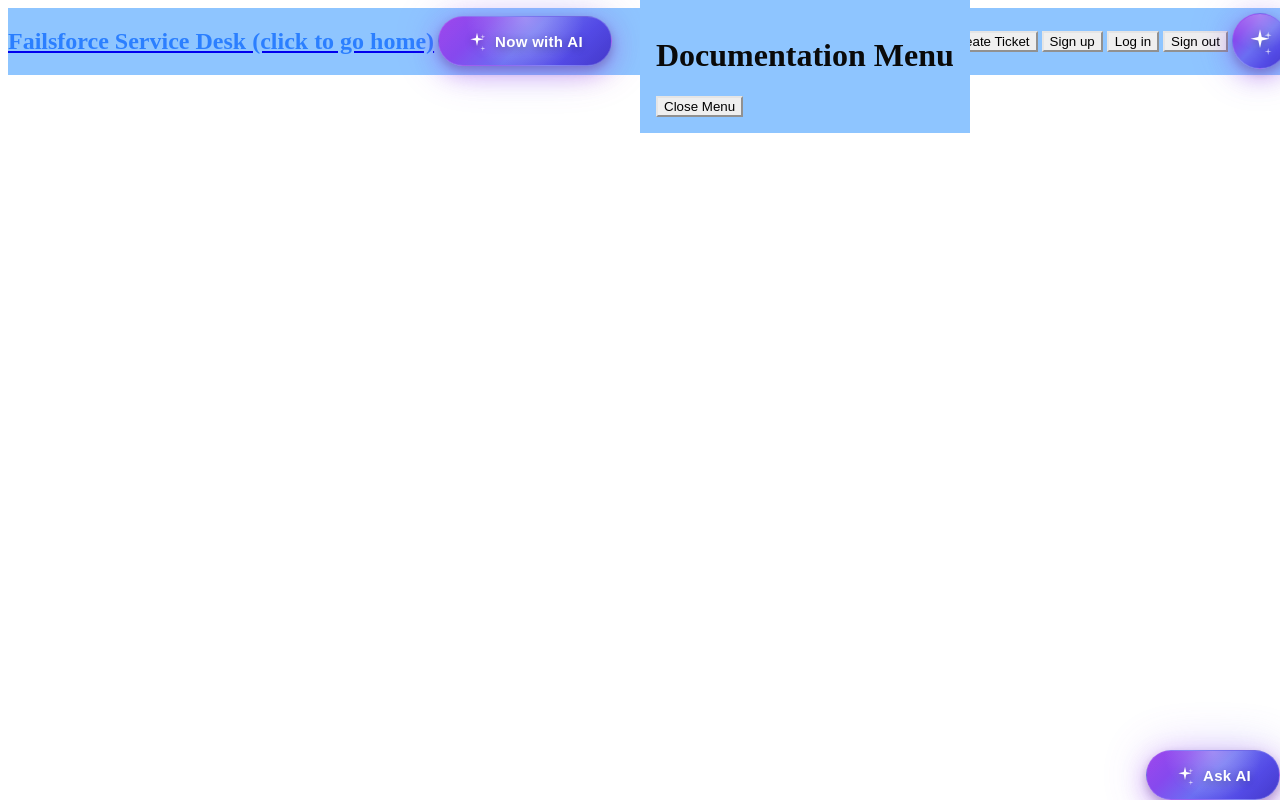
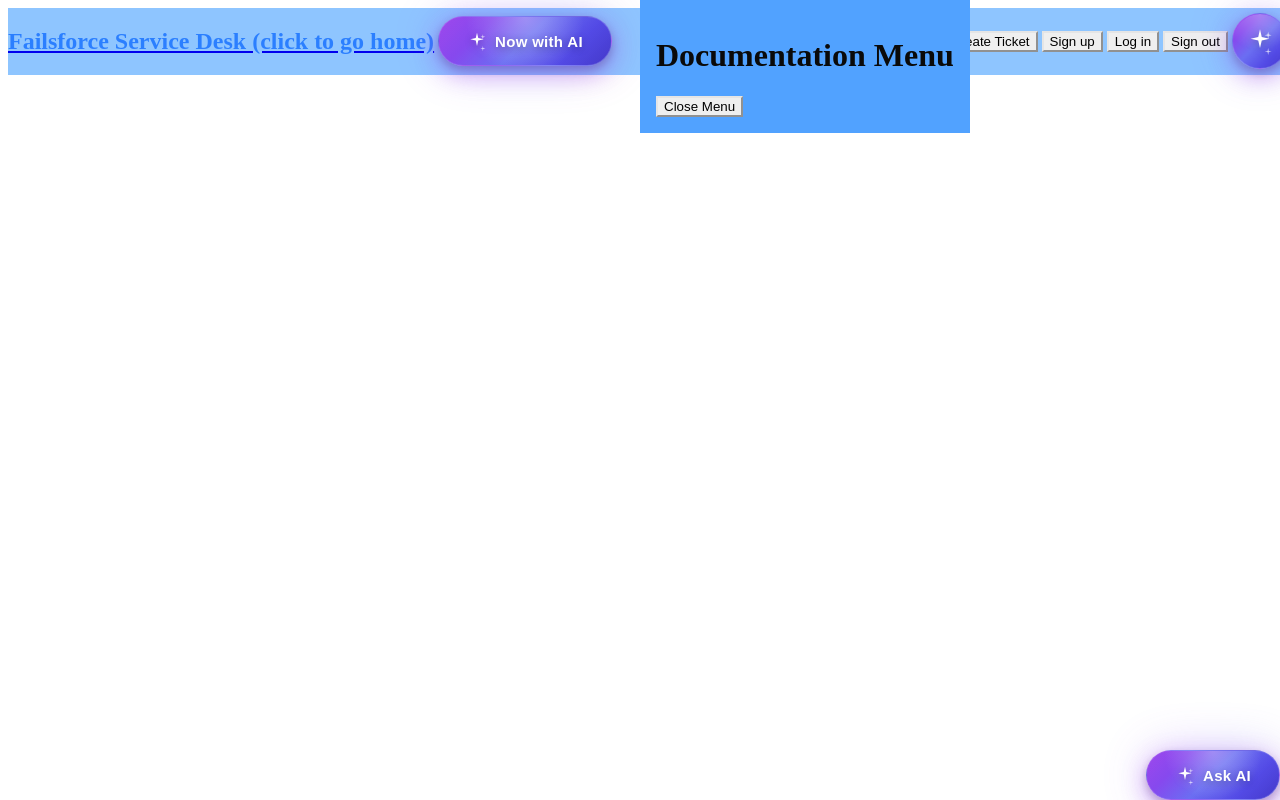
Before and after one commit to ingoau/service-table, a Next.js app: page / in a window 1280 px wide. Both pictures are taken after a click on the button "Documentation". Built offline with nearby package versions, Linux system fonts and the light colour scheme.

Commit message:
chnage color for better contrast

```diff
--- a/components/navbar.tsx
+++ b/components/navbar.tsx
@@ -46,7 +46,7 @@ export default function Navbar() {
         {documentationMenuOpen && (
           <motion.div
             key="docs"
-            className="bg-blue-300 fixed top-0 left-[50%] z-10 p-4"
+            className="bg-blue-400 fixed top-0 left-[50%] z-10 p-4"
             initial={{ y: -100 }}
             animate={{ y: 0 }}
             exit={{ y: -100 }}
@@ -68,7 +68,7 @@ export default function Navbar() {
         {resourcesMenuOpen && (
           <motion.div
             key="resources"
-            className="bg-blue-300 fixed top-0 left-[50%] z-10 p-4"
+            className="bg-blue-400 fixed top-0 left-[50%] z-10 p-4"
             initial={{ y: -100 }}
             animate={{ y: 0 }}
             exit={{ y: -100 }}
```
